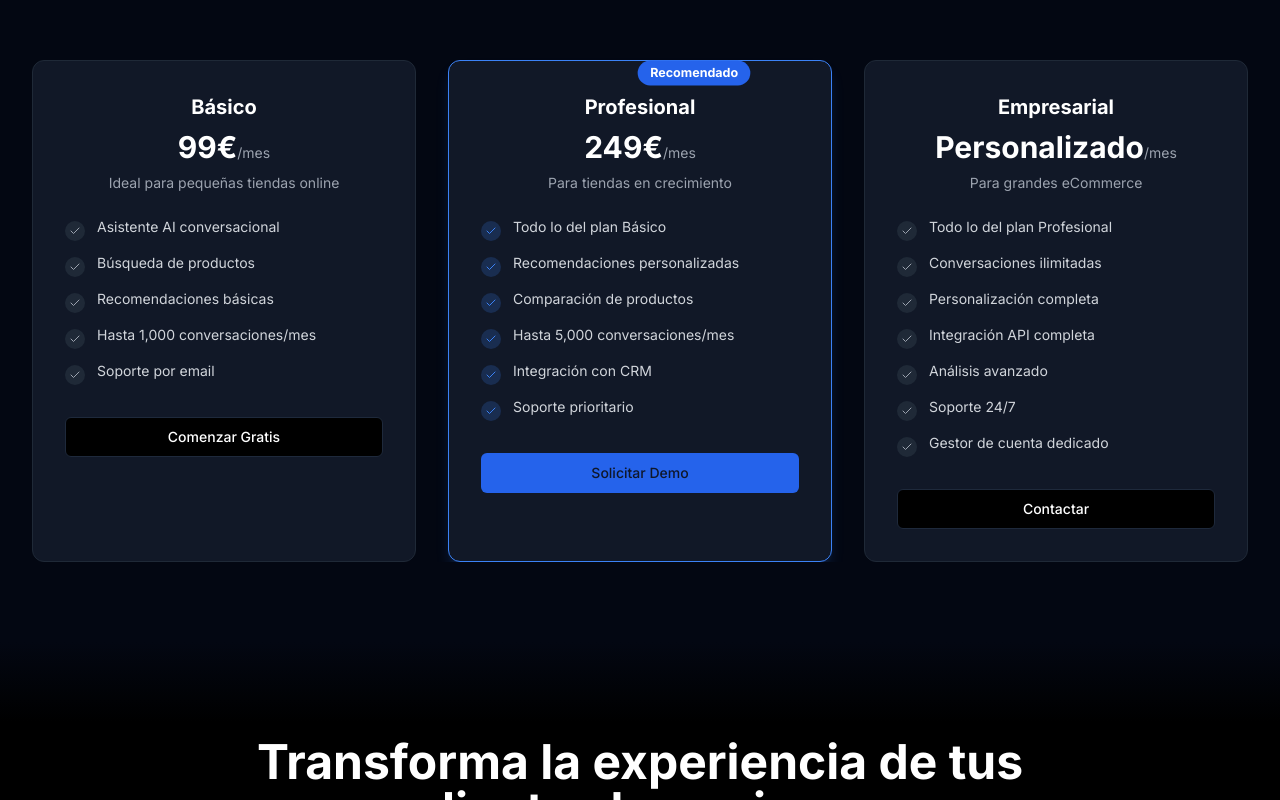
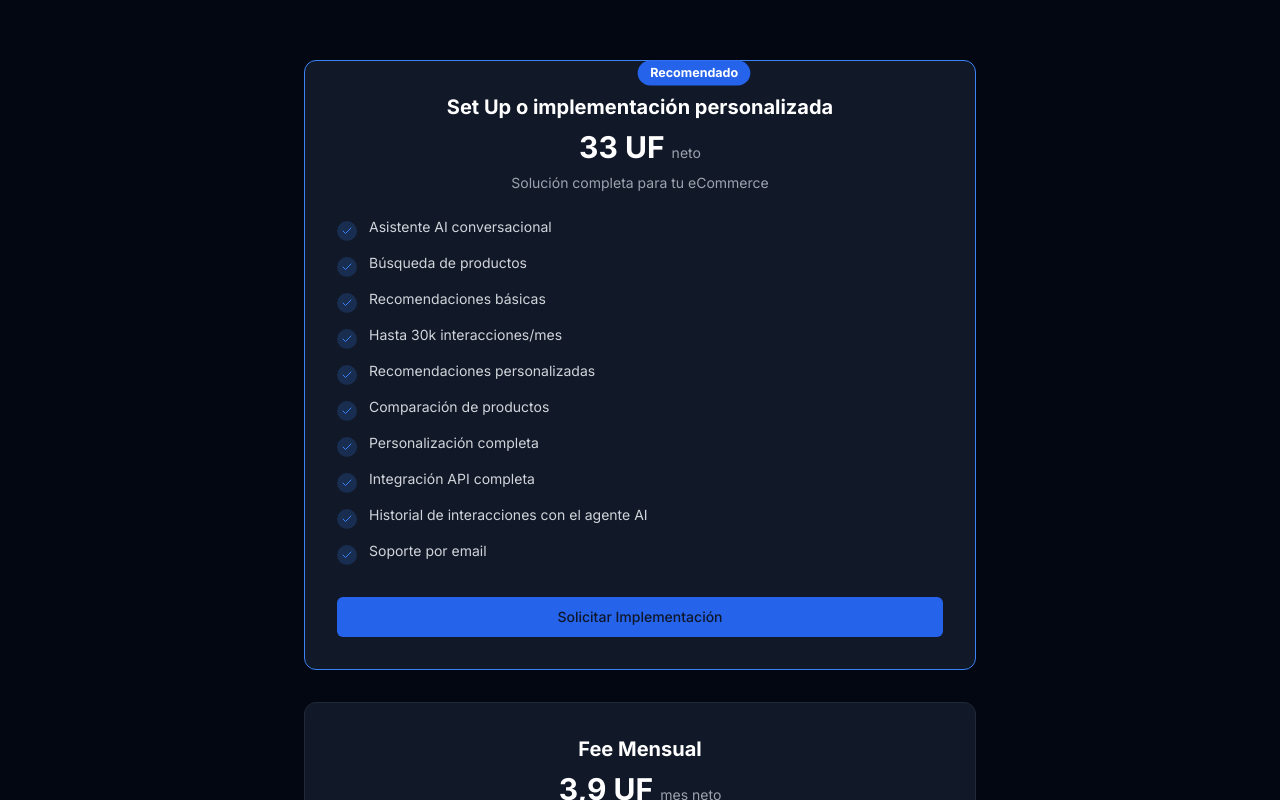
Before and after one commit to Facundo080808/ecommy.perceivoai.agency, a Next.js app: page / in a window 1280 px wide. Shown: the part 5400-6200 px from the top of the page. Built offline with nearby package versions, Linux system fonts and the light colour scheme.

Commit message:
cambios en pricing

```diff
--- a/components/pricing-section.tsx
+++ b/components/pricing-section.tsx
@@ -5,14 +5,12 @@ import { Check } from "lucide-react"
 import { AnimatedText } from "@/components/ui/animated-text"
 import { AnimatedCard } from "@/components/ui/animated-card"
 import { motion } from "framer-motion"
-// import { ScrollReveal } from "@/components/ui/scroll-reveal"
 
 export function PricingSection() {
   return (
     <section id="precios" className="py-20 bg-gray-950 relative overflow-hidden">
       <div className="absolute top-0 left-0 w-full h-20 bg-gradient-to-b from-black to-transparent z-10"></div>
       <div className="container relative z-20">
-        {/* <ScrollReveal> */}
         <div className="text-center mb-16">
           <AnimatedText text="Planes y Precios" className="text-3xl md:text-4xl font-bold mb-4" as="h2" />
           <motion.p
@@ -20,65 +18,59 @@ export function PricingSection() {
             initial={{ opacity: 0, y: 20 }}
             whileInView={{ opacity: 1, y: 0 }}
             transition={{ delay: 0.3, duration: 0.8 }}
-              // viewport={{ once: true }}
           >
             Soluciones flexibles que se adaptan a las necesidades de su negocio
           </motion.p>
         </div>
-        {/* </ScrollReveal> */}
 
-        <div className="grid grid-cols-1 md:grid-cols-3 gap-8">
+       <div className="grid grid-cols-1 gap-8 max-w-2xl mx-auto">
+
+          {/* Tarjeta Set Up */}
           <AnimatedCard delay={0.1}>
             <PricingCard
-              title="Básico"
-              price="99€"
-              description="Ideal para pequeñas tiendas online"
+              title="Set Up o implementación personalizada"
+              price="33 UF"
+              priceNote="neto"
+              description="Solución completa para tu eCommerce"
               features={[
                 "Asistente AI conversacional",
                 "Búsqueda de productos",
                 "Recomendaciones básicas",
-                "Hasta 1,000 conversaciones/mes",
+                "Hasta 30k interacciones/mes",
+                "Recomendaciones personalizadas",
+                "Comparación de productos",
+                "Personalización completa",
+                "Integración API completa",
+                "Historial de interacciones con el agente AI",
                 "Soporte por email",
               ]}
-              buttonText="Comenzar Gratis"
-              buttonVariant="outline"
+              buttonText="Solicitar Implementación"
+              buttonVariant="default"
+              highlighted
+              showRecommended
             />
           </AnimatedCard>
 
+          {/* Tarjeta Fee mensual */}
           <AnimatedCard delay={0.3}>
             <PricingCard
-              title="Profesional"
-              price="249€"
-              description="Para tiendas en crecimiento"
+              title="Fee Mensual"
+              price="3,9 UF"
+              priceNote="mes neto"
+              description="Costo recurrente para mantener tu solución activa"
               features={[
-                "Todo lo del plan Básico",
-                "Recomendaciones personalizadas",
-                "Comparación de productos",
-                "Hasta 5,000 conversaciones/mes",
-                "Integración con CRM",
-                "Soporte prioritario",
+                "Duración: 1 mes (renovable automáticamente)",
+                "8 horas/mes de soporte incluidas",
+                "Tarifa extra por hora: 0,7 UF/hora neto",
+                "SLA de respuesta: 6 horas desde la recepción",
+                "Horario de cobertura: Lunes-Viernes, 09:00-18:00 (GMT -4)",
+                "Token LLM",
+                "base de datos",
+                "Embedding",
+                "RAG",
+                "tarifa por hora extra: $30 USD/Hra"
               ]}
-              buttonText="Solicitar Demo"
-              buttonVariant="default"
-              highlighted={true}
-            />
-          </AnimatedCard>
-
-          <AnimatedCard delay={0.5}>
-            <PricingCard
-              title="Empresarial"
-              price="Personalizado"
-              description="Para grandes eCommerce"
-              features={[
-                "Todo lo del plan Profesional",
-                "Conversaciones ilimitadas",
-                "Personalización completa",
-                "Integración API completa",
-                "Análisis avanzado",
-                "Soporte 24/7",
-                "Gestor de cuenta dedicado",
-              ]}
-              buttonText="Contactar"
+              buttonText="Solicitar Información"
               buttonVariant="outline"
             />
           </AnimatedCard>
@@ -91,27 +83,31 @@ export function PricingSection() {
 interface PricingCardProps {
   title: string
   price: string
+  priceNote: string
   description: string
   features: string[]
   buttonText: string
   buttonVariant: "default" | "outline"
   highlighted?: boolean
+  showRecommended?: boolean
 }
 
 function PricingCard({
   title,
   price,
+  priceNote,
   description,
   features,
   buttonText,
   buttonVariant,
   highlighted = false,
+  showRecommended = false,
 }: PricingCardProps) {
   return (
     <motion.div
       className={`bg-gray-900 border ${
         highlighted ? "border-blue-500" : "border-gray-800"
-      } rounded-xl p-8 ${highlighted ? "shadow-lg shadow-blue-500/20 relative" : ""} h-full`}
+      } rounded-xl p-8 relative`}
       whileHover={{
         y: -10,
         boxShadow: highlighted
@@ -120,7 +116,7 @@ function PricingCard({
       }}
       transition={{ duration: 0.3 }}
     >
-      {highlighted && (
+      {showRecommended && (
         <motion.div
           className="absolute top-0 left-1/2 transform -translate-x-1/2 -translate-y-1/2 bg-blue-600 text-white text-xs font-bold px-3 py-1 rounded-full"
           initial={{ scale: 1 }}
@@ -131,67 +127,24 @@ function PricingCard({
         </motion.div>
       )}
       <div className="text-center mb-6">
-        <motion.h3
-          className="text-xl font-bold mb-2"
-          initial={{ opacity: 0, y: 10 }}
-          whileInView={{ opacity: 1, y: 0 }}
-          transition={{ delay: 0.1, duration: 0.5 }}
-          viewport={{ once: true }}
-        >
-          {title}
-        </motion.h3>
-        <motion.div
-          className="text-3xl font-bold mb-2"
-          initial={{ opacity: 0, scale: 0.9 }}
-          whileInView={{ opacity: 1, scale: 1 }}
-          transition={{ delay: 0.2, duration: 0.5, type: "spring" }}
-          viewport={{ once: true }}
-        >
-          {price}
-          <span className="text-sm text-gray-400 font-normal">/mes</span>
-        </motion.div>
-        <motion.p
-          className="text-gray-400 text-sm"
-          initial={{ opacity: 0 }}
-          whileInView={{ opacity: 1 }}
-          transition={{ delay: 0.3, duration: 0.5 }}
-          viewport={{ once: true }}
-        >
-          {description}
-        </motion.p>
+        <h3 className="text-xl font-bold mb-2">{title}</h3>
+        <div className="text-3xl font-bold mb-2">
+          {price} <span className="text-sm text-gray-400 font-normal">{priceNote}</span>
         </div>
-
-      <motion.ul
-        className="space-y-3 mb-8"
-        initial={{ opacity: 0 }}
-        whileInView={{ opacity: 1 }}
-        transition={{ delay: 0.4, duration: 0.5 }}
-        viewport={{ once: true }}
-      >
+        <p className="text-gray-400 text-sm">{description}</p>
+      </div>
+      <ul className="space-y-3 mb-8">
         {features.map((feature, index) => (
-          <motion.li
-            key={index}
-            className="flex items-start gap-3"
-            initial={{ opacity: 0, x: -10 }}
-            whileInView={{ opacity: 1, x: 0 }}
-            transition={{ delay: 0.4 + index * 0.1, duration: 0.3 }}
-            viewport={{ once: true }}
-          >
+          <li key={index} className="flex items-start gap-3">
             <div className="flex-shrink-0 mt-1">
-              <motion.div
-                className={`${highlighted ? "bg-blue-500/20" : "bg-gray-800"} p-1 rounded-full`}
-                whileHover={{ scale: 1.2 }}
-                transition={{ type: "spring", stiffness: 400, damping: 10 }}
-              >
+              <div className={`${highlighted ? "bg-blue-500/20" : "bg-gray-800"} p-1 rounded-full`}>
                 <Check className={`h-3 w-3 ${highlighted ? "text-blue-500" : "text-gray-400"}`} />
-              </motion.div>
+              </div>
             </div>
             <span className="text-sm text-gray-300">{feature}</span>
-          </motion.li>
+          </li>
         ))}
-      </motion.ul>
-
-      <motion.div whileHover={{ scale: 1.05 }} whileTap={{ scale: 0.95 }} transition={{ duration: 0.2 }}>
+      </ul>
       <Button
         variant={buttonVariant}
         className={`w-full ${highlighted && buttonVariant === "default" ? "bg-blue-600 hover:bg-blue-700" : ""}`}
@@ -199,6 +152,5 @@ function PricingCard({
         {buttonText}
       </Button>
     </motion.div>
-    </motion.div>
   )
 }
```
Lines whose indentation alone changed are shown as unchanged.
